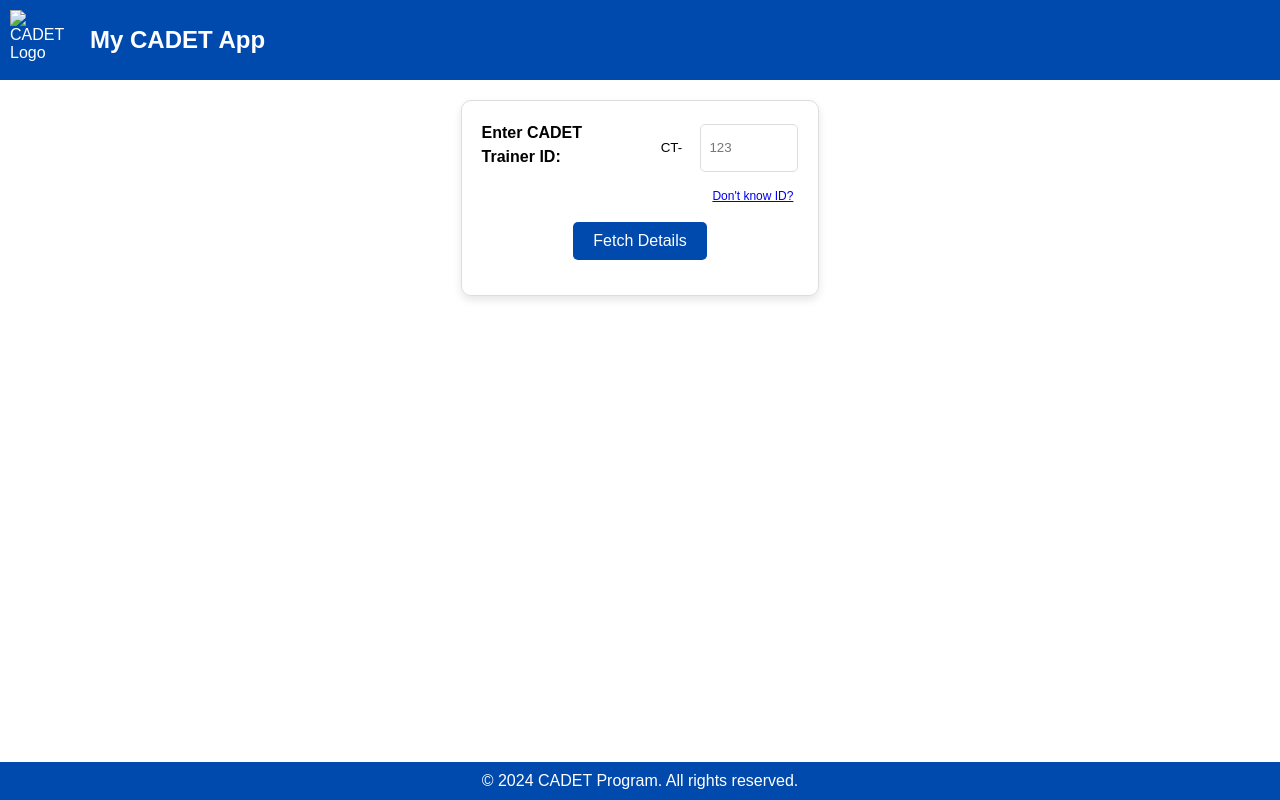
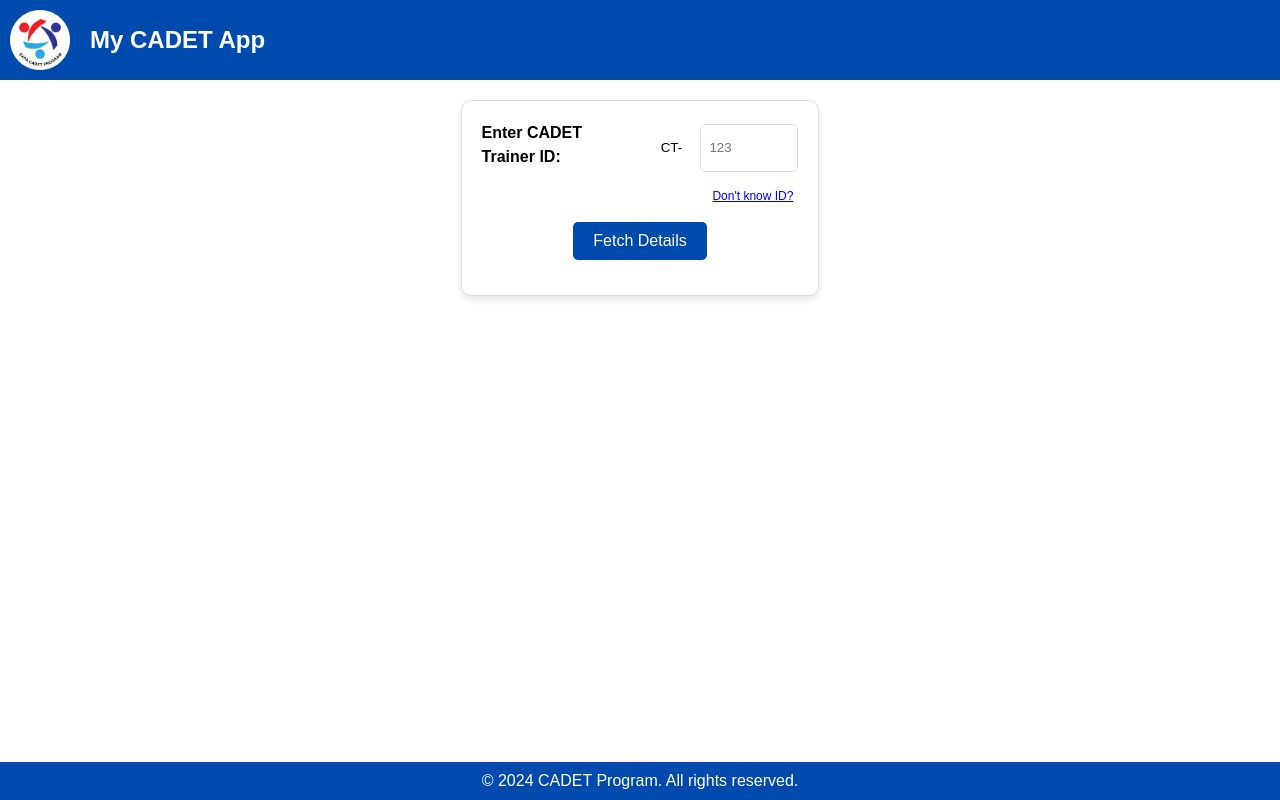
Before and after one commit to rajagopalan-cadet/cadet-webapp, a website: page details.html in a window 1280 px wide. Drawn offline with Linux system fonts and the light colour scheme.

Commit message:
Update details.html
icons/favicon.png

```diff
--- a/details.html
+++ b/details.html
@@ -5,7 +5,7 @@
     <meta name="viewport" content="width=device-width, initial-scale=1.0">
     <title>CADET Trainer Details</title>
     <link rel="stylesheet" href="style.css">
-    <link rel="icon" href="favicon.png" type="image/x-icon">
+    <link rel="icon" href="icons/favicon.png" type="image/x-icon">
     <style>
         body {
             margin: 0;
@@ -235,7 +235,7 @@
 <body>
     <header>
         <a href="index.html">
-            <img src="favicon.png" alt="CADET Logo">
+            <img src="icons/favicon.png" alt="CADET Logo">
             <h1>My CADET App</h1>
         </a>
     </header>
```
